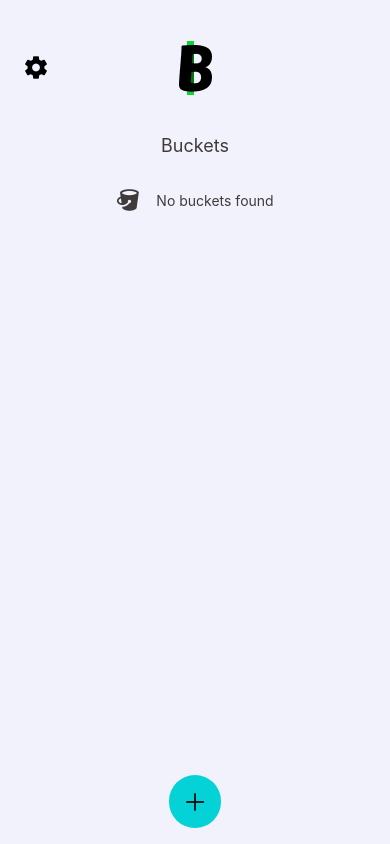
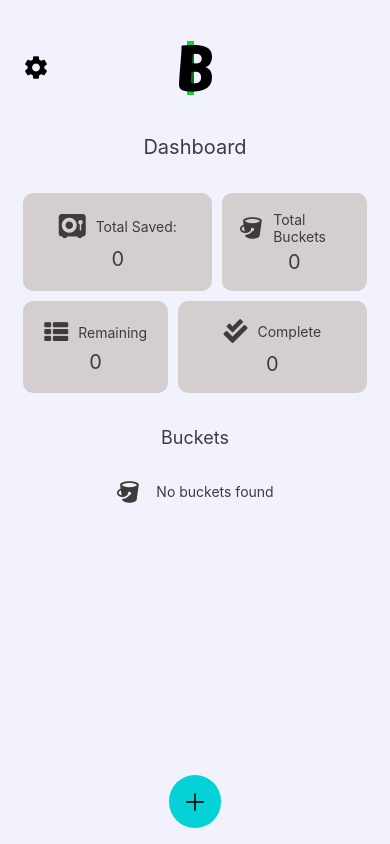
Before and after one commit to AtanasovCode/bucket-bank-native, a React Native app: screen /Dashboard in a window 390 px wide. Built offline with nearby package versions, Linux system fonts and the light colour scheme.

Commit message:
added dashboard data

```diff
--- /dev/null
+++ b/components/Add.jsx
@@ -0,0 +1,41 @@
+import React from "react";
+import {
+    View,
+    TouchableHighlight,
+    Text,
+    StyleSheet,
+} from "react-native";
+import { AntDesign } from '@expo/vector-icons';
+
+const Add = ({
+    navigation,
+    theme,
+    screen,
+}) => {
+    return (
+        <View style={[styles.addContainer, { backgroundColor: theme.background }]}>
+            <TouchableHighlight
+                style={[styles.add, { backgroundColor: theme.accent }]}
+                onPress={() => navigation.navigate(screen)}
+            >
+                <AntDesign name="plus" size={24} color="black" />
+            </TouchableHighlight>
+        </View>
+    );
+}
+
+
+const styles = StyleSheet.create({
+    addContainer: {
+        alignItems: "center",
+        justifyContent: "center",
+        paddingTop: "4%",
+        paddingBottom: "4%",
+    },
+    add: {
+        padding: "3.5%",
+        borderRadius: 50,
+    },
+})
+
+export default Add;
--- a/components/bucket/Payments.jsx
+++ b/components/bucket/Payments.jsx
@@ -5,6 +5,7 @@ import { formatMoney } from "../Utils";
 import { MaterialCommunityIcons } from '@expo/vector-icons';
 import { AntDesign } from '@expo/vector-icons';
 import AsyncStorage from "@react-native-async-storage/async-storage";
+import Add from "../Add";
 
 const width = Dimensions.get("window").width;
 
@@ -94,16 +95,11 @@ const Payments = ({ navigation, bucket, theme }) => {
                         </View>
                     )}
                 </ScrollView>
-                <View style={[styles.addContainer, { backgroundColor: theme.background }]}>
-                    <TouchableHighlight
-                        style={[styles.add, { backgroundColor: theme.accent }]}
-                        onPress={() => {
-                            navigation.navigate("Payment");
-                        }}
-                    >
-                        <AntDesign name="plus" size={24} color="black" />
-                    </TouchableHighlight>
-                </View>
+                <Add
+                    navigation={navigation}
+                    theme={theme}
+                    screen="Payment"
+                />
             </View>
         </View>
     );
--- /dev/null
+++ b/components/dashboard/DashboardData.jsx
@@ -0,0 +1,76 @@
+import React from "react";
+import { View, Text, StyleSheet } from "react-native";
+import { Entypo, FontAwesome5, FontAwesome6, FontAwesome } from '@expo/vector-icons';
+import DataItem from './DataItem'; // Assuming DataItem is in the same directory
+
+const DashboardData = ({ theme, buckets }) => {
+
+    const getTotalSaved = () => {
+        let total = 0;
+
+        buckets.map((bucket) => {
+            total += bucket.saved;
+        })
+
+        console.log(total);
+        return total;
+    }
+
+    return (
+        <View style={styles.container}>
+            <Text style={[styles.title, { color: theme.light }]}>Dashboard</Text>
+            <View style={styles.wrapper}>
+                <DataItem
+                    iconComponent={<FontAwesome6 name="vault" size={24} color={theme.light} />}
+                    text="Total Saved:"
+                    theme={theme}
+                    flex= {1.4}
+                    total={getTotalSaved()}
+                />
+                <DataItem
+                    iconComponent={<Entypo name="bucket" size={24} color={theme.light} />}
+                    text="Total Buckets"
+                    theme={theme}
+                    flex= {1}
+                    total={buckets.length}
+                />
+            </View>
+            <View style={styles.wrapper}>
+                <DataItem
+                    iconComponent={<FontAwesome name="th-list" size={24} color={theme.light} />}
+                    text="Remaining"
+                    theme={theme}
+                    flex= {1}
+                    total={buckets.length}
+                />
+                <DataItem
+                    iconComponent={<FontAwesome5 name="check-double" size={24} color={theme.light} />}
+                    text="Complete"
+                    theme={theme}
+                    flex= {1.4}
+                    total={0}
+                />
+            </View>
+        </View>
+    );
+}
+
+const styles = StyleSheet.create({
+    container: {
+        marginLeft: "6%",
+        marginRight: "6%",
+        marginBottom: "6%",
+    },
+    wrapper: {
+        flexDirection: "row",
+        gap: 10,
+        marginBottom: 10,
+    },
+    title: {
+        fontSize: 20,
+        textAlign: "center",
+        marginBottom: "10%",
+    },
+});
+
+export default DashboardData;
--- /dev/null
+++ b/components/dashboard/DataItem.jsx
@@ -0,0 +1,36 @@
+import React from 'react';
+import { View, Text, StyleSheet } from 'react-native';
+
+const DataItem = ({ iconComponent, text, theme, flex, total }) => {
+    return (
+        <View style={[styles.dataWrapper, { backgroundColor: theme.inactive, flex: flex }]}>
+            <View style={styles.dataTitle}>
+                {iconComponent}
+                <Text style={{ color: theme.light }}>{text}</Text>
+            </View>
+            <Text style={[styles.total, {color: theme.light}]}>{total}</Text>
+        </View>
+    );
+}
+
+const styles = StyleSheet.create({
+    dataWrapper: {
+        padding: "5%",
+        alignItems: "center",
+        justifyContent: "center",
+        borderRadius: 10,
+    },
+    dataTitle: {
+        flexDirection: "row",
+        alignItems: "center",
+        justifyContent: "center",
+        marginBottom: "5%",
+        gap: 10,
+    },
+    total: {
+        fontSize: 20,
+        textAlign: "center",
+    },
+});
+
+export default DataItem;
--- a/routes/Dashboard.jsx
+++ b/routes/Dashboard.jsx
@@ -14,8 +14,9 @@ import { StatusBar } from "expo-status-bar";
 import { useTheme } from "@react-navigation/native";
 import Header from "../components/Header";
 import DashboardItem from "../components/dashboard/DashboardItem";
+import DashboardData from "../components/dashboard/DashboardData";
 import { Entypo } from '@expo/vector-icons';
-import { AntDesign } from '@expo/vector-icons';
+import Add from "../components/Add";
 
 const width = Dimensions.get("window").width;
 const height = Dimensions.get("window").height;
@@ -108,6 +109,10 @@ const Dashboard = ({ navigation, route }) => {
         <SafeAreaView style={[styles.container, { backgroundColor: theme.background, height: height, width: width }]}>
             <Header settings={true} navigation={navigation} />
             <StatusBar style="light" />
+            <DashboardData
+                buckets={buckets}
+                theme={theme}
+            />
             <Text style={[styles.title, { color: theme.light }]}>Buckets</Text>
             <ScrollView style={[styles.bucketsWrapper]}>
                 {loading ? (
@@ -132,16 +137,11 @@ const Dashboard = ({ navigation, route }) => {
                         </View>
                 )}
             </ScrollView>
-            <View style={[styles.addContainer, { backgroundColor: theme.background }]}>
-                <TouchableHighlight
-                    style={[styles.add, { backgroundColor: theme.accent }]}
-                    onPress={() => {
-                        navigation.navigate("Input");
-                    }}
-                >
-                    <AntDesign name="plus" size={24} color="black" />
-                </TouchableHighlight>
-            </View>
+            <Add
+                navigation={navigation}
+                theme={theme}
+                screen="Input"
+            />
         </SafeAreaView>
     );
 };
@@ -166,16 +166,6 @@ const styles = StyleSheet.create({
         justifyContent: "center",
         gap: 16,
     },
-    addContainer: {
-        alignItems: "center",
-        justifyContent: "center",
-        paddingTop: "4%",
-        paddingBottom: "4%",
-    },
-    add: {
-        padding: "3.5%",
-        borderRadius: 50,
-    },
 });
 
 export default Dashboard;
```
